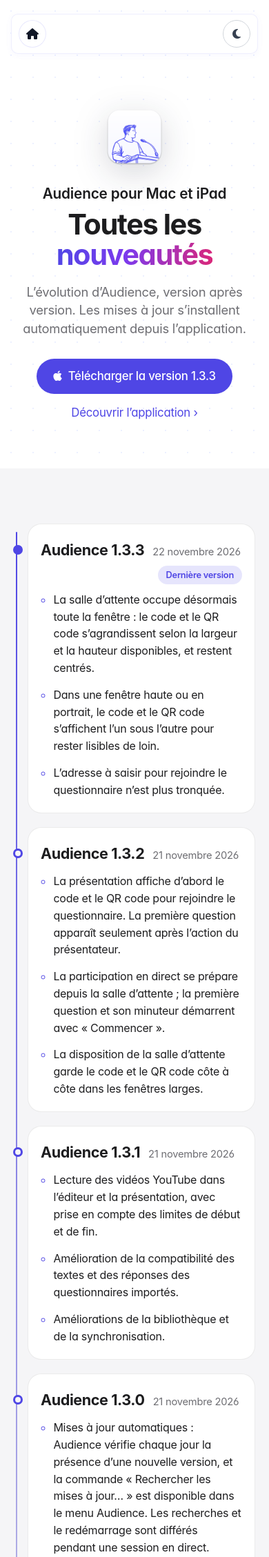
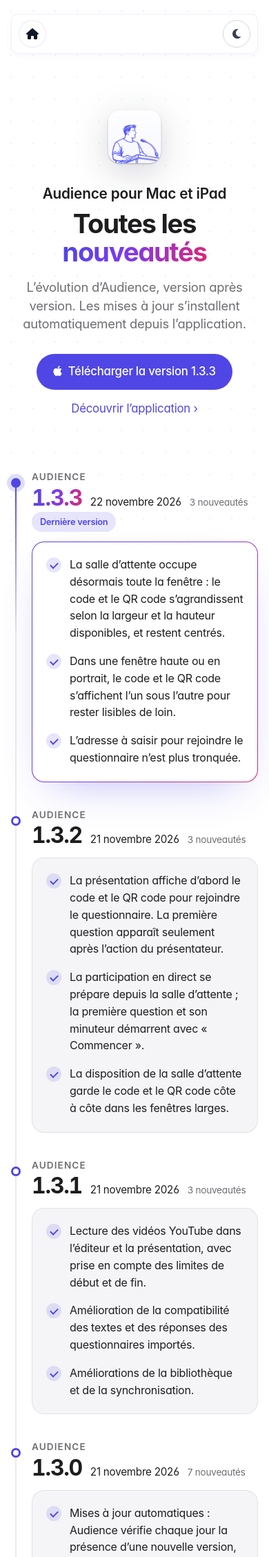
Before and after one commit to YannHY/audience, a PHP site: page /nouveautes.html in a window 390 px wide. Shown: the top 2257 px of the page at 69% size. Run offline with PHP 8.4, Linux system fonts and the light colour scheme.

Commit message:
Nouveautés : frise retravaillée et styles intégrés à la page
- Version, date et nombre de nouveautés à gauche, fil et pastilles au centre,
  cartes à coches à droite ; dernière version mise en avant par un dégradé
- Styles de la frise intégrés à nouveautes.html pour ne plus dépendre d'app.css
- Une seule colonne sur mobile

Co-Authored-By: Claude Opus 5.5 <noreply@anthropic.com>

```diff
--- a/app.css
+++ b/app.css
@@ -437,119 +437,6 @@
     line-height: 1.7;
 }
 
-/* ----- Page des nouveautés ----- */
-.mac-history-hero {
-    padding-bottom: clamp(56px, 8vw, 88px);
-}
-
-.mac-timeline {
-    list-style: none;
-    max-width: 760px;
-    margin: 0 auto;
-    padding: 0 0 0 28px;
-    position: relative;
-}
-
-.mac-timeline::before {
-    content: '';
-    position: absolute;
-    left: 6px;
-    top: 12px;
-    bottom: 12px;
-    width: 2px;
-    border-radius: 2px;
-    background: linear-gradient(180deg, var(--mac-accent) 0%, var(--mac-line) 100%);
-}
-
-.mac-release {
-    position: relative;
-    background: var(--mac-card);
-    border: 1px solid var(--mac-line);
-    border-radius: 20px;
-    padding: 24px 28px 10px;
-    margin-bottom: 20px;
-}
-
-.mac-release::before {
-    content: '';
-    position: absolute;
-    left: -28px;
-    top: 30px;
-    width: 14px;
-    height: 14px;
-    border-radius: 50%;
-    background: var(--mac-bg-alt);
-    border: 3px solid var(--mac-accent);
-    box-sizing: border-box;
-}
-
-.mac-release:first-child::before {
-    background: var(--mac-accent);
-}
-
-.mac-release-head {
-    display: flex;
-    flex-wrap: wrap;
-    align-items: baseline;
-    gap: 4px 12px;
-    margin-bottom: 10px;
-}
-
-:root .page-mac .mac .mac-release h3 {
-    font-size: 1.35rem;
-    font-weight: 700;
-    letter-spacing: -0.02em;
-}
-
-.mac-release time {
-    color: var(--mac-ink-soft);
-    font-size: 0.92rem;
-}
-
-.mac-release-pill {
-    margin-left: auto;
-    padding: 3px 12px;
-    border-radius: 999px;
-    background: color-mix(in srgb, var(--mac-accent) 14%, transparent);
-    color: var(--mac-accent);
-    font-size: 0.8rem;
-    font-weight: 600;
-}
-
-.mac-release ul {
-    margin: 0;
-    padding: 0 0 0 1.15em;
-    color: var(--mac-ink);
-    font-size: 1rem;
-    line-height: 1.55;
-}
-
-.mac-release li {
-    margin: 0 0 14px;
-}
-
-.mac-release li::marker {
-    color: var(--mac-accent);
-}
-
-@media (max-width: 480px) {
-    .mac-timeline {
-        padding-left: 20px;
-    }
-
-    .mac-timeline::before {
-        left: 3px;
-    }
-
-    .mac-release {
-        padding: 20px 18px 6px;
-    }
-
-    .mac-release::before {
-        left: -22px;
-    }
-}
-
 /* ----- Apparition au défilement ----- */
 .mac-reveal {
     opacity: 0;
--- a/nouveautes.html
+++ b/nouveautes.html
@@ -28,19 +28,65 @@
     <link rel="stylesheet" href="https://cdnjs.cloudflare.com/ajax/libs/font-awesome/6.5.2/css/all.min.css" referrerpolicy="no-referrer">
     <link rel="stylesheet" href="styles.css?v=20261121y">
     <link rel="stylesheet" href="app.css?v=20261122a">
+    <style>
+
+        .nv-hero { padding-bottom: clamp(40px, 6vw, 64px); }
+        :root .page-mac .mac h1.nv-title { font-size: clamp(2.4rem, 6vw, 4.2rem); }
+        .nv-history { padding: clamp(24px, 4vw, 48px) 0 clamp(72px, 10vw, 120px); }
+        .nv-list { --nv-aside: 190px; --nv-gap: 72px; width: min(980px, calc(100% - 40px)); margin: 0 auto; }
+        .nv-release { position: relative; display: grid; grid-template-columns: var(--nv-aside) 1fr; column-gap: var(--nv-gap); padding-bottom: 44px; }
+        .nv-release::before { content: ''; position: absolute; left: calc(var(--nv-aside) + var(--nv-gap) / 2 - 1px); top: 0; bottom: 0; width: 2px; background: var(--mac-line); }
+        .nv-release:first-child::before { top: 22px; background: linear-gradient(180deg, var(--mac-accent), var(--mac-line) 220px); }
+        .nv-release:last-child::before { bottom: auto; height: 22px; }
+        .nv-release:first-child:last-child::before { display: none; }
+        .nv-release::after { content: ''; position: absolute; left: calc(var(--nv-aside) + var(--nv-gap) / 2 - 7px); top: 15px; width: 14px; height: 14px; border-radius: 50%; box-sizing: border-box; background: var(--mac-bg); border: 3px solid var(--mac-accent); }
+        .nv-release.is-latest::after { border: 0; background: var(--mac-accent); box-shadow: 0 0 0 6px color-mix(in srgb, var(--mac-accent) 18%, transparent); }
+        .nv-meta { text-align: right; padding-top: 4px; }
+        .nv-meta p { margin: 0; }
+        .nv-app { font-size: 0.85rem; font-weight: 600; color: var(--mac-ink-soft); text-transform: uppercase; letter-spacing: 0.08em; }
+        :root .page-mac .mac h2.nv-version { font-size: 2.6rem; font-weight: 700; line-height: 1.05; letter-spacing: -0.04em; font-variant-numeric: tabular-nums; margin: 2px 0 6px; }
+        :root .page-mac .mac .is-latest h2.nv-version { background: linear-gradient(100deg, #4f46e5 0%, #7c3aed 45%, #db2777 100%); -webkit-background-clip: text; background-clip: text; -webkit-text-fill-color: transparent; }
+        .nv-meta time { display: block; font-size: 0.95rem; color: var(--mac-ink); }
+        .nv-count { font-size: 0.85rem; color: var(--mac-ink-soft); }
+        .nv-pill { display: inline-block; margin-top: 12px; padding: 4px 12px; border-radius: 999px; background: color-mix(in srgb, var(--mac-accent) 14%, transparent); color: var(--mac-accent); font-size: 0.8rem; font-weight: 600; }
+        .nv-card { background: var(--mac-bg-alt); border: 1px solid var(--mac-line); border-radius: 22px; padding: 26px 30px 12px; }
+        .is-latest .nv-card { background: linear-gradient(var(--mac-card), var(--mac-card)) padding-box, linear-gradient(120deg, #4f46e5, #7c3aed 50%, #db2777) border-box; border: 1.5px solid transparent; box-shadow: 0 24px 60px -30px rgba(79, 70, 229, 0.45); }
+        .nv-card ul { list-style: none; margin: 0; padding: 0; }
+        .nv-card li { position: relative; padding-left: 34px; margin: 0 0 16px; font-size: 1.04rem; line-height: 1.55; color: var(--mac-ink); }
+        .nv-card li::before { content: ''; position: absolute; left: 0; top: 2px; width: 22px; height: 22px; border-radius: 50%; background: color-mix(in srgb, var(--mac-accent) 14%, transparent); }
+        .nv-card li::after { content: ''; position: absolute; left: 8px; top: 7px; width: 5px; height: 9px; border: solid var(--mac-accent); border-width: 0 2px 2px 0; transform: rotate(45deg); }
+        :root.theme-dark .page-mac .mac .is-latest h2.nv-version { background-image: linear-gradient(100deg, #a5b4fc 0%, #c084fc 50%, #f472b6 100%); }
+        :root.theme-dark .is-latest .nv-card { background: linear-gradient(var(--mac-card), var(--mac-card)) padding-box, linear-gradient(120deg, #818cf8, #c084fc 50%, #f472b6) border-box; box-shadow: none; }
+        @media (prefers-color-scheme: dark) {
+            :root:not(.theme-light) .page-mac .mac .is-latest h2.nv-version { background-image: linear-gradient(100deg, #a5b4fc 0%, #c084fc 50%, #f472b6 100%); }
+            :root:not(.theme-light) .is-latest .nv-card { background: linear-gradient(var(--mac-card), var(--mac-card)) padding-box, linear-gradient(120deg, #818cf8, #c084fc 50%, #f472b6) border-box; box-shadow: none; }
+        }
+        @media (max-width: 760px) {
+            .nv-list { width: calc(100% - 32px); }
+            .nv-release { grid-template-columns: 1fr; padding: 0 0 36px 30px; }
+            .nv-release::before { left: 6px; }
+            .nv-release::after { left: 0; top: 13px; }
+            .nv-meta { text-align: left; display: flex; flex-wrap: wrap; align-items: baseline; gap: 2px 12px; margin-bottom: 14px; padding-top: 0; }
+            .nv-app { flex-basis: 100%; }
+            :root .page-mac .mac h2.nv-version { font-size: 2rem; margin: 0; }
+            .nv-pill { margin-top: 0; }
+            .nv-card { padding: 20px 20px 6px; border-radius: 18px; }
+            .nv-card li { font-size: 1rem; }
+        }
+    </style>
 </head>
 <body class="page-mac">
     <div id="accountBar" class="account-bar"></div>
 
     <main class="mac">
-        <section class="mac-hero mac-history-hero">
+        <section class="mac-hero nv-hero">
             <div class="mac-wrap">
                 <picture>
                     <source srcset="img/app/icone-sombre.png" media="(prefers-color-scheme: dark)" data-dark-source>
                     <img class="mac-hero-icon" src="img/app/icone.png" alt="" width="128" height="128">
                 </picture>
                 <p class="mac-eyebrow">Audience pour Mac et iPad</p>
-                <h1 class="mac-hero-title">Toutes les<br><span class="mac-gradient">nouveautés</span></h1>
+                <h1 class="mac-hero-title nv-title">Toutes les<br><span class="mac-gradient">nouveautés</span></h1>
                 <p class="mac-lede">L’évolution d’Audience, version après version. Les mises à jour s’installent automatiquement depuis l’application.</p>
                 <div class="mac-cta">
                     <a class="mac-button" href="mac/Audience-macOS.zip" download>
@@ -52,43 +98,65 @@
             </div>
         </section>
 
-        <section class="mac-section mac-section-alt">
-            <div class="mac-wrap">
-                <ol class="mac-timeline">
-                    <li class="mac-release mac-reveal">
-                        <div class="mac-release-head">
-                            <h3>Audience 1.3.3</h3><time datetime="2026-11-22">22 novembre 2026</time><span class="mac-release-pill">Dernière version</span>
-                        </div>
+        <section class="nv-history" aria-label="Historique des versions">
+            <div class="nv-list">
+                <article class="nv-release is-latest mac-reveal">
+                    <header class="nv-meta">
+                        <p class="nv-app">Audience</p>
+                        <h2 class="nv-version">1.3.3</h2>
+                        <time datetime="2026-11-22">22 novembre 2026</time>
+                        <p class="nv-count">3 nouveautés</p>
+                        <span class="nv-pill">Dernière version</span>
+                    </header>
+                    <div class="nv-card">
                         <ul>
                             <li>La salle d’attente occupe désormais toute la fenêtre : le code et le QR code s’agrandissent selon la largeur et la hauteur disponibles, et restent centrés.</li>
                             <li>Dans une fenêtre haute ou en portrait, le code et le QR code s’affichent l’un sous l’autre pour rester lisibles de loin.</li>
                             <li>L’adresse à saisir pour rejoindre le questionnaire n’est plus tronquée.</li>
                         </ul>
-                    </li>
-                    <li class="mac-release mac-reveal">
-                        <div class="mac-release-head">
-                            <h3>Audience 1.3.2</h3><time datetime="2026-11-21">21 novembre 2026</time>
-                        </div>
+                    </div>
+                </article>
+                <article class="nv-release mac-reveal">
+                    <header class="nv-meta">
+                        <p class="nv-app">Audience</p>
+                        <h2 class="nv-version">1.3.2</h2>
+                        <time datetime="2026-11-21">21 novembre 2026</time>
+                        <p class="nv-count">3 nouveautés</p>
+
+                    </header>
+                    <div class="nv-card">
                         <ul>
                             <li>La présentation affiche d’abord le code et le QR code pour rejoindre le questionnaire. La première question apparaît seulement après l’action du présentateur.</li>
                             <li>La participation en direct se prépare depuis la salle d’attente ; la première question et son minuteur démarrent avec « Commencer ».</li>
                             <li>La disposition de la salle d’attente garde le code et le QR code côte à côte dans les fenêtres larges.</li>
                         </ul>
-                    </li>
-                    <li class="mac-release mac-reveal">
-                        <div class="mac-release-head">
-                            <h3>Audience 1.3.1</h3><time datetime="2026-11-21">21 novembre 2026</time>
-                        </div>
+                    </div>
+                </article>
+                <article class="nv-release mac-reveal">
+                    <header class="nv-meta">
+                        <p class="nv-app">Audience</p>
+                        <h2 class="nv-version">1.3.1</h2>
+                        <time datetime="2026-11-21">21 novembre 2026</time>
+                        <p class="nv-count">3 nouveautés</p>
+
+                    </header>
+                    <div class="nv-card">
                         <ul>
                             <li>Lecture des vidéos YouTube dans l’éditeur et la présentation, avec prise en compte des limites de début et de fin.</li>
                             <li>Amélioration de la compatibilité des textes et des réponses des questionnaires importés.</li>
                             <li>Améliorations de la bibliothèque et de la synchronisation.</li>
                         </ul>
-                    </li>
-                    <li class="mac-release mac-reveal">
-                        <div class="mac-release-head">
-                            <h3>Audience 1.3.0</h3><time datetime="2026-11-21">21 novembre 2026</time>
-                        </div>
+                    </div>
+                </article>
+                <article class="nv-release mac-reveal">
+                    <header class="nv-meta">
+                        <p class="nv-app">Audience</p>
+                        <h2 class="nv-version">1.3.0</h2>
+                        <time datetime="2026-11-21">21 novembre 2026</time>
+                        <p class="nv-count">7 nouveautés</p>
+
+                    </header>
+                    <div class="nv-card">
                         <ul>
                             <li>Mises à jour automatiques : Audience vérifie chaque jour la présence d’une nouvelle version, et la commande « Rechercher les mises à jour… » est disponible dans le menu Audience. Les recherches et le redémarrage sont différés pendant une session en direct.</li>
                             <li>Import des questionnaires en Markdown dans une fenêtre unique : depuis le Finder, par glisser-déposer ou par collage.</li>
@@ -98,16 +166,22 @@
                             <li>Étiquettes plus lisibles dans la liste et icône agrandie.</li>
                             <li>Audience devient un logiciel libre : le code est publié sous licence GNU GPL v3, les contenus sous CC BY-SA 4.0.</li>
                         </ul>
-                    </li>
-                    <li class="mac-release mac-reveal">
-                        <div class="mac-release-head">
-                            <h3>Audience 1.2.0</h3><time datetime="2026-11-21">21 novembre 2026</time>
-                        </div>
+                    </div>
+                </article>
+                <article class="nv-release mac-reveal">
+                    <header class="nv-meta">
+                        <p class="nv-app">Audience</p>
+                        <h2 class="nv-version">1.2.0</h2>
+                        <time datetime="2026-11-21">21 novembre 2026</time>
+                        <p class="nv-count">1 nouveauté</p>
+
+                    </header>
+                    <div class="nv-card">
                         <ul>
                             <li>Première version de l’application native pour Mac, reliée au site Audience : préparation des questionnaires, présentation en plein écran et réponses du public en direct.</li>
                         </ul>
-                    </li>
-                </ol>
+                    </div>
+                </article>
             </div>
         </section>
     </main>
```
Also changed, not shown: 1 other file.
